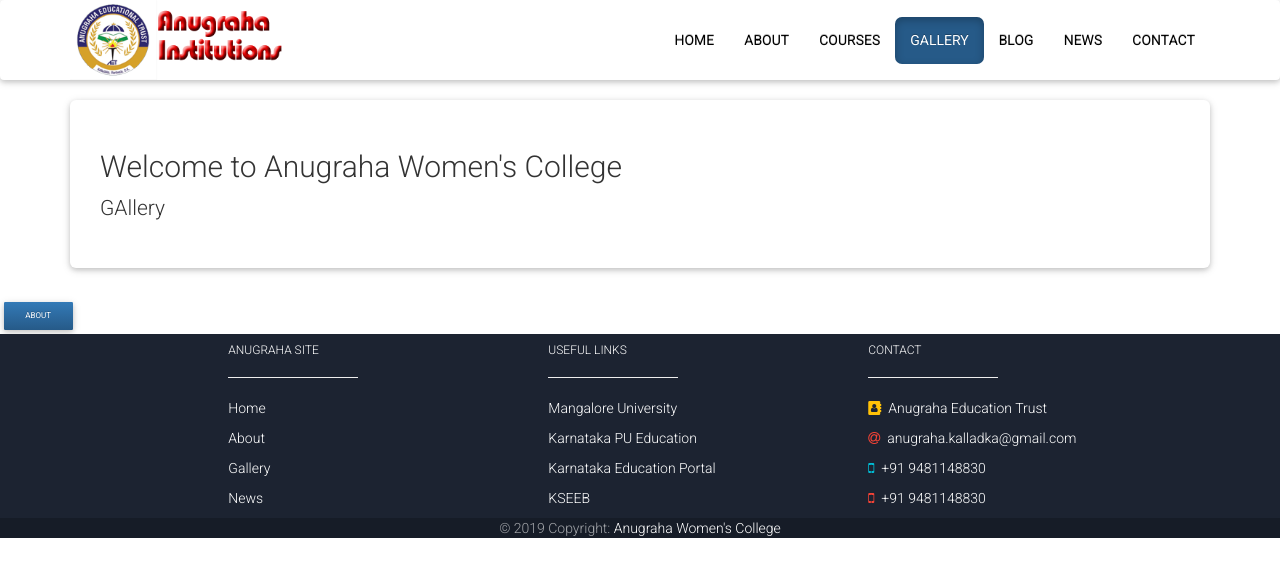
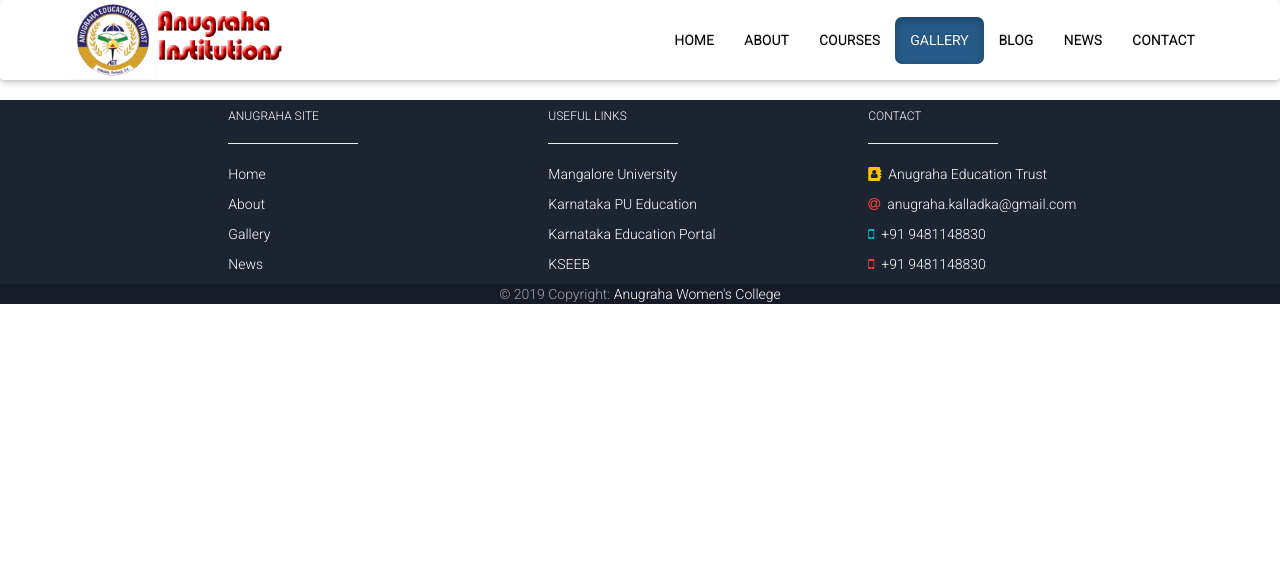
Before and after one commit to baigny/Anugraha, a React (Create React App) app: page /gallery in a window 1280 px wide. Shown: the top 576 px of the page. Built offline with nearby package versions, Linux system fonts and the light colour scheme.

Commit message:
tux : changed button position

```diff
--- a/src/components/Gallery.jsx
+++ b/src/components/Gallery.jsx
@@ -1,25 +1,12 @@
-import React, { Component } from 'react';
-import { Link } from 'react-router-dom';
-import {Jumbotron, Grid, Button} from 'react-bootstrap';
+import React from 'react';
+import '../styles/gallery.css';
 
-import '../styles/home.css'
+export default class Gallery extends React.Component {
+    render() {
+	return (
+	  <div>
 
-
-
-export default class Gallery extends Component {
-  render() {
-    return (
-      <div>
-         <Grid>
-            <Jumbotron>
-                <h2> Welcome to Anugraha Women's College</h2>
-                <p>GAllery</p>
-            </Jumbotron>
-          </Grid>
-          <Link to="/about">
-               <Button bsStyle="primary" >About</Button>
-          </Link>
       </div>
-    );
-  }
+	);
+    }
 }
--- a/src/styles/contact.css
+++ b/src/styles/contact.css
@@ -5,7 +5,9 @@
     background-color: white;
     color: #2e2e2e;
     padding: 15px 30px;
-    width:100%;
+    width:60%;
+    margin-left:6em;
+    text-align: center;
     font-size: 14px;
     cursor: pointer;
 }
```
Also changed, not shown: src/styles/gallery.css (added).
